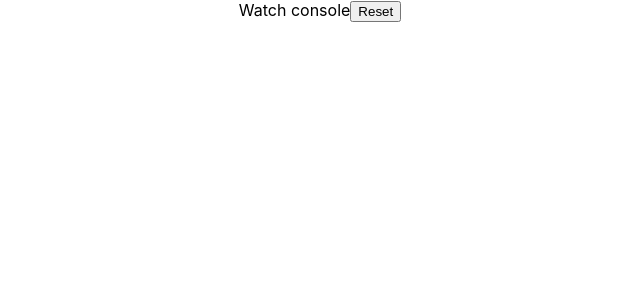
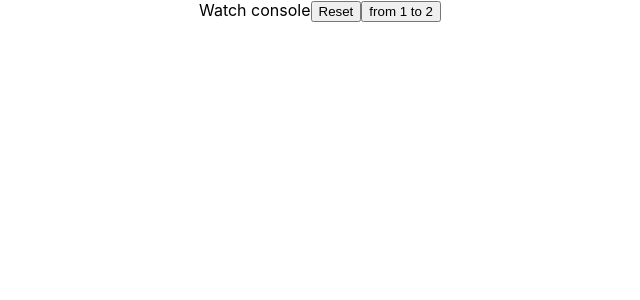
Before and after one commit to hinsxd/react-solitaire, a React (Create React App) app: page / in a window 1280 px wide. Shown: the top 300 px of the page, without its empty margins (320-960 px from the left). Built offline with nearby package versions, Linux system fonts and the light colour scheme.

Commit message:
Add move action

```diff
--- a/src/App.tsx
+++ b/src/App.tsx
@@ -4,14 +4,17 @@ import { useDeck } from './useDeck';
 const App: React.FC = () => {
   const {
     state: { tableau, foundation, stock, waste },
-    dispatch
+    dispatch,
+    move,
+    reset
   } = useDeck();
   console.log('Tableau:', tableau);
   console.log('Stock:', stock);
   return (
     <div className="App">
       Watch console
-      <button onClick={() => dispatch({ type: 'reset' })}>Reset</button>
+      <button onClick={reset}>Reset</button>
+      <button onClick={() => move({ from: 1, to: 2 })}>from 1 to 2</button>
     </div>
   );
 };
--- a/src/useDeck.tsx
+++ b/src/useDeck.tsx
@@ -1,4 +1,6 @@
 import { useState, useReducer } from 'react';
+import produce from 'immer';
+
 import { Card, makeCard } from './card';
 
 type State = {
@@ -8,7 +10,7 @@ type State = {
   waste: Card[];
 };
 
-type Action = { type: 'reset' };
+type Action = { type: 'reset' } | { type: 'move'; from: number; to: number };
 
 const init = (): State => {
   const cards: Card[] = [];
@@ -46,6 +48,15 @@ const reducer = (state: State, action: Action) => {
   switch (action.type) {
     case 'reset':
       return init();
+    case 'move':
+      const { from, to } = action;
+
+      return produce(state, draft => {
+        const card = draft.tableau[from].shift();
+        if (card) {
+          draft.tableau[to].unshift(card);
+        }
+      });
     default:
       throw new Error('Invalid action');
   }
@@ -54,5 +65,7 @@ const reducer = (state: State, action: Action) => {
 export const useDeck = () => {
   const [state, dispatch] = useReducer(reducer, undefined, init);
   const reset = () => dispatch({ type: 'reset' });
-  return { state, dispatch, reset };
+  const move = ({ from, to }: { from: number; to: number }) =>
+    dispatch({ type: 'move', from, to });
+  return { state, dispatch, reset, move };
 };
```
